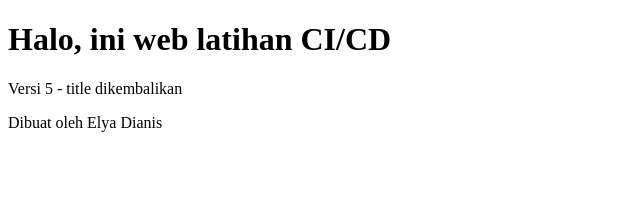
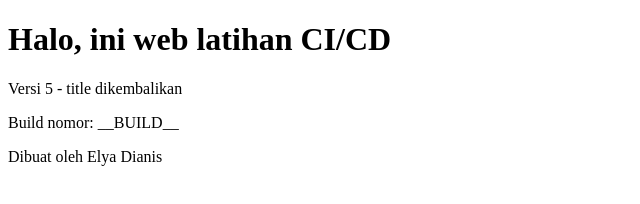
Before and after one commit to Elship-lab/latihan-cicd, a plain HTML site: page public/index.html in a window 1280 px wide. Shown: the whole page, without its empty margins (0-640 px from the left). Drawn offline with Linux system fonts and the light colour scheme.

Commit message:
Bonus: tampilkan nomor build otomatis di web

```diff
--- a/public/index.html
+++ b/public/index.html
@@ -6,6 +6,7 @@
 <body>
   <h1>Halo, ini web latihan CI/CD</h1>
   <p>Versi 5 - title dikembalikan</p>
+  <p>Build nomor: __BUILD__</p>
   <footer>Dibuat oleh Elya Dianis</footer>
 </body>
 </html>
```
Also changed, not shown: 1 other file.
